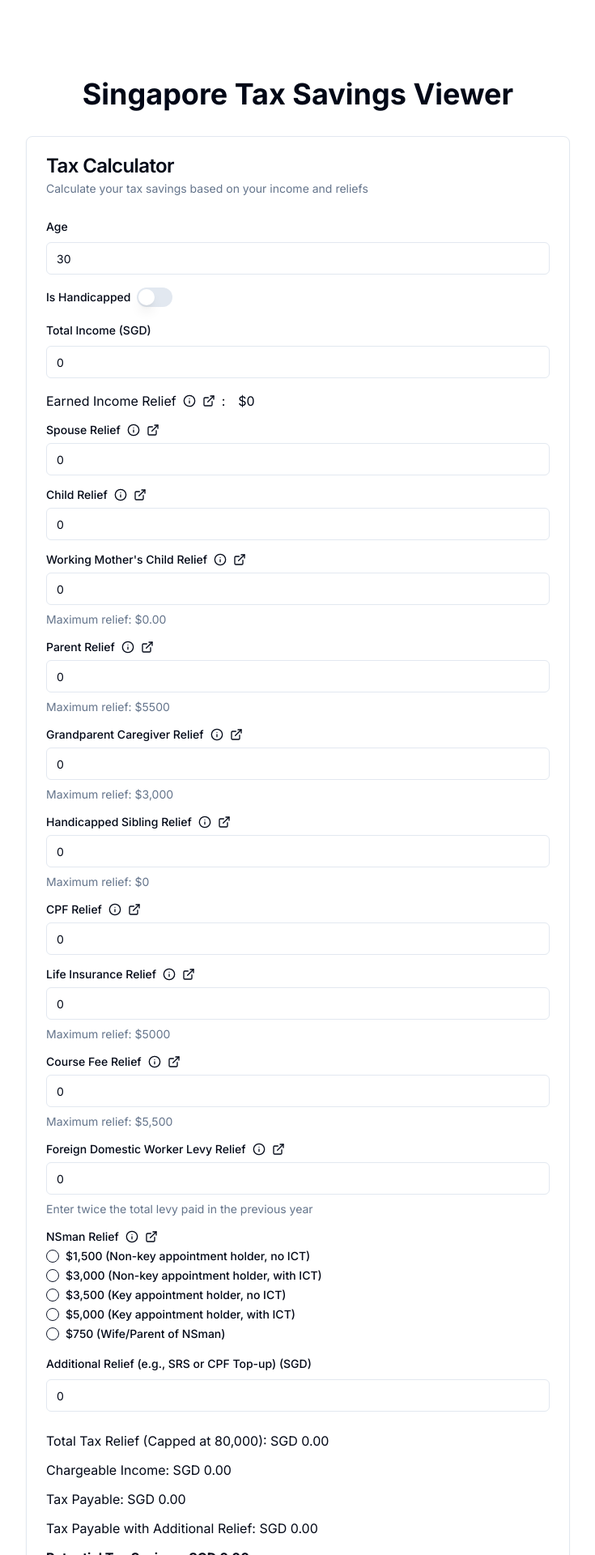
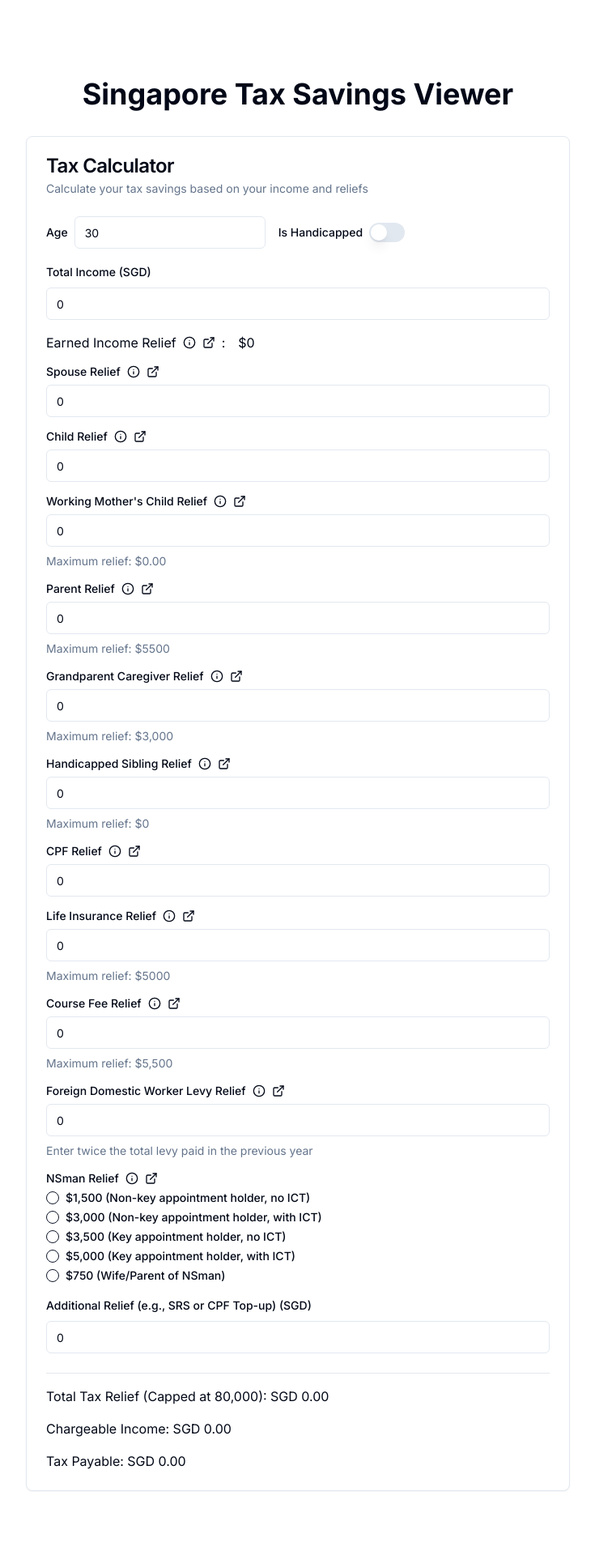
Before and after one commit to andlimey/singapore-tax-calculator, a Next.js app: page / in a window 1280 px wide. Shown: the top 1920 px of the page at 81% size, without its empty margins (272-1007 px from the left). Built offline with nearby package versions, Linux system fonts and the light colour scheme.

Commit message:
Modify placement

```diff
--- a/components/tax-calculator.tsx
+++ b/components/tax-calculator.tsx
@@ -117,7 +117,8 @@ export default function TaxCalculator() {
       </CardHeader>
       <CardContent>
         <form className="space-y-4">
-          <div className="space-y-2">
+          <div className="flex flex-row gap-4 items-center">
+            <div className="flex flex-row items-center gap-2">
               <Label htmlFor="age">Age</Label>
               <Input
                 id="age"
@@ -135,6 +136,7 @@ export default function TaxCalculator() {
                 checked={isHandicapped}
                 onCheckedChange={setIsHandicapped}
               />
+            </div>
           </div>
 
           <div className="space-y-2">
@@ -213,13 +215,15 @@ export default function TaxCalculator() {
           </div>
         </form>
 
-        <div className="mt-6 space-y-3">
+        <div className="mt-6 border-t border-gray-200 pt-4 flex flex-col gap-4">
           <p>
             Total Tax Relief (Capped at 80,000): SGD{" "}
             {(totalRelief + additionalRelief).toFixed(2)}
           </p>
           <p>Chargeable Income: SGD {chargeableIncome.toFixed(2)}</p>
           <p>Tax Payable: SGD {taxPayable.toFixed(2)}</p>
+          {additionalRelief ? (
+            <div className="border-t border-gray-200 flex flex-col gap-2 pt-4">
               <p>
                 Tax Payable with Additional Relief: SGD{" "}
                 {taxPayableWithAdditional.toFixed(2)}
@@ -227,6 +231,12 @@ export default function TaxCalculator() {
               <p className="font-bold">
                 Potential Tax Savings: SGD {taxSavings.toFixed(2)}
               </p>
+              <p>
+                You pay {((taxSavings / taxPayable) * 100).toFixed(2)}% less
+                taxes
+              </p>
+            </div>
+          ) : null}
         </div>
       </CardContent>
     </Card>
```
Lines whose indentation alone changed are shown as unchanged.
